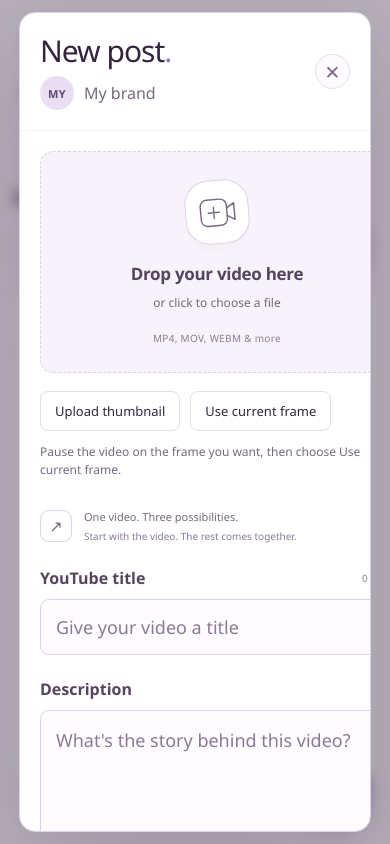
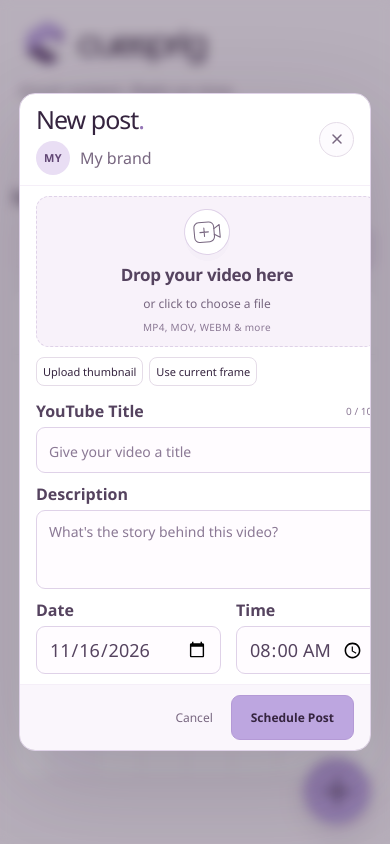
Before and after one commit to josephismikhail/cuesprig, a website with bundled scripts: page public/index.html in a window 390 px wide. Both pictures are taken after a click on the button 73 px from the left and 385 px from the top of the page. Built offline with nearby package versions, Linux system fonts and the light colour scheme.

Commit message:
Fit the post composer on one screen (#26)
Co-authored-by: Cuesprig contributors <contributors@users.noreply.github.com>

```diff
--- a/public/index.html
+++ b/public/index.html
@@ -124,7 +124,7 @@
 
   <dialog id="composer" aria-labelledby="composer-title">
     <form id="post-form">
-      <div class="composer-header"><div><h2 id="composer-title">New post<span>.</span></h2><div class="composer-brand"><span class="avatar" id="composer-avatar" aria-hidden="true"></span><span id="composer-brand"></span><label class="sr-only" for="composer-brand-select">Posting brand</label><select id="composer-brand-select" aria-label="Posting brand" hidden></select></div></div><button class="close-button" id="close-composer" type="button" aria-label="Close editor">×</button></div>
+      <div class="composer-header"><div><h2 id="composer-title">New post<span>.</span></h2><div class="composer-brand"><span class="avatar" id="composer-avatar" aria-hidden="true"></span><span id="composer-brand"></span><label class="sr-only" for="composer-brand-select">Posting brand</label><select id="composer-brand-select" aria-label="Posting brand" hidden></select></div></div><button class="close-button" id="close-composer" type="button" aria-label="Close editor"><svg viewBox="0 0 20 20" aria-hidden="true"><path d="m6 6 8 8m0-8-8 8"/></svg></button></div>
       <div class="composer-body">
         <div class="media-column">
           <div id="drop-zone" class="drop-zone">
@@ -136,18 +136,17 @@
             <img id="thumbnail-preview" alt="Selected video thumbnail" hidden>
             <div><button type="button" class="picture-button" id="upload-thumbnail">Upload thumbnail</button><button type="button" class="picture-button" id="capture-thumbnail" disabled>Use current frame</button><button type="button" class="text-button" id="remove-thumbnail" hidden>Remove</button></div>
             <input type="file" id="thumbnail-file" accept="image/png,image/jpeg,image/webp" hidden>
-            <p>Pause the video on the frame you want, then choose Use current frame.</p>
           </section>
           <div class="file-details" id="file-details"><span class="file-icon" aria-hidden="true">↗</span><div><strong id="file-name">One video. Three possibilities.</strong><span id="file-size">Start with the video. The rest comes together.</span></div></div>
         </div>
         <div class="details-column">
-          <div class="field"><div class="label-row"><label for="post-title">YouTube title</label><span id="title-count">0 / 100</span></div><input id="post-title" placeholder="Give your video a title" maxlength="100" required autocomplete="off"></div>
-          <div class="field description-field"><label for="post-description">Description</label><textarea id="post-description" placeholder="What's the story behind this video?"></textarea><div class="description-note"><span>Shared across all three platforms</span><span class="platform-marks" aria-label="YouTube, TikTok, Instagram"><span title="YouTube">▶</span><span title="TikTok">♪</span><span title="Instagram">◎</span></span></div></div>
+          <div class="field"><div class="label-row"><label for="post-title">YouTube Title</label><span id="title-count">0 / 100</span></div><input id="post-title" placeholder="Give your video a title" maxlength="100" required autocomplete="off"></div>
+          <div class="field description-field"><label for="post-description">Description</label><textarea id="post-description" placeholder="What's the story behind this video?"></textarea></div>
           <div class="date-fields"><div class="field"><label for="post-date">Date</label><input type="date" id="post-date" required></div><div class="field"><label for="post-time">Time</label><input type="time" id="post-time" required value="17:00"></div></div>
           <p class="form-error" id="form-error" role="alert" hidden></p>
         </div>
       </div>
-      <div class="composer-footer"><span><span class="legend-dot"></span>Saved on this device. Nothing is published.</span><div><button class="cancel-button" type="button" id="cancel">Cancel</button><button class="save-button" type="submit" id="save-post">Schedule Post</button></div></div>
+      <div class="composer-footer"><div><button class="cancel-button" type="button" id="cancel">Cancel</button><button class="save-button" type="submit" id="save-post">Schedule Post</button></div></div>
     </form>
   </dialog>
 </body>
--- a/public/styles.css
+++ b/public/styles.css
@@ -84,7 +84,7 @@ dialog::backdrop {
   display:flex;
   align-items:center;
   justify-content:space-between;
-  padding:30px 34px 24px;
+  padding:18px 24px;
   border-bottom:1px solid #F5EFF8
 }
 
@@ -118,8 +118,8 @@ h2>span {
 .composer-body {
   display:grid;
   grid-template-columns:1fr 1.1fr;
-  gap:36px;
-  padding:30px 34px 34px
+  gap:24px;
+  padding:18px 24px
 }
 
 .media-column {
@@ -129,7 +129,7 @@ h2>span {
 }
 
 .drop-zone {
-  min-height:340px;
+  min-height:clamp(156px, 32dvh, 270px);
   flex:1;
   background:#F8F2FA;
   border:1.5px dashed #DFD2E8;
@@ -154,7 +154,7 @@ h2>span {
   flex-direction:column;
   width:100%;
   height:100%;
-  min-height:340px;
+  min-height:clamp(156px, 32dvh, 270px);
   justify-content:center;
   padding:25px
 }
@@ -162,18 +162,18 @@ h2>span {
 .upload-illustration {
   display:grid;
   place-items:center;
-  width:86px;
-  height:86px;
+  width:56px;
+  height:56px;
   border-radius:24px;
   border:1px solid #DFD2E8;
   background:#fff;
   box-shadow:0 7px 0 -1px #F5EFF8;
   transform:rotate(-5deg);
-  margin-bottom:29px
+  margin-bottom:14px
 }
 
 .upload-illustration svg {
-  width:45px;
+  width:34px;
   fill:none;
   stroke:#786780;
   stroke-width:1.5;
@@ -195,7 +195,7 @@ h2>span {
 }
 
 .choose-video small {
-  margin-top:38px;
+  margin-top:12px;
   color:#8B7995;
   font-size:10px;
   letter-spacing:.3px
@@ -210,7 +210,7 @@ h2>span {
 }
 #preview-player {
   width:100%;
-  height:340px;
+  height:clamp(156px, 36dvh, 300px);
   object-fit:contain
 }
 
@@ -229,8 +229,8 @@ h2>span {
   display:flex;
   align-items:center;
   gap:12px;
-  margin-top:17px;
-  min-height:35px
+  margin-top:10px;
+  min-height:32px
 }
 
 .file-icon {
@@ -269,7 +269,7 @@ h2>span {
 .details-column {
   display:flex;
   flex-direction:column;
-  gap:23px
+  gap:14px
 }
 
 .field {
@@ -323,33 +323,6 @@ textarea {
   flex:1
 }
 
-.description-note {
-  display:flex;
-  justify-content:space-between;
-  align-items:center;
-  font-size:10px;
-  color:#8B7995;
-  gap:8px
-}
-
-.platform-marks {
-  display:flex;
-  gap:7px;
-  align-items:center
-}
-
-.platform-marks>span {
-  border:1px solid #DFD2E8;
-  background:#FDFBFE;
-  border-radius:5px;
-  width:21px;
-  height:21px;
-  display:grid;
-  place-items:center;
-  color:#786780;
-  font-size:12px
-}
-
 .date-fields {
   display:grid;
   grid-template-columns:1.25fr 1fr;
@@ -362,21 +335,13 @@ textarea {
 }
 
 .composer-footer {
-  padding:22px 34px;
+  padding:14px 24px;
   display:flex;
-  justify-content:space-between;
+  justify-content:flex-end;
   align-items:center;
   border-top:1px solid #F5EFF8;
   background:#FAF6FC;
   gap:15px
-}
-
-.composer-footer>span {
-  display:flex;
-  align-items:center;
-  gap:8px;
-  font-size:10px;
-  color:#786780
 }
 
 .composer-footer>div {
@@ -505,14 +470,15 @@ textarea {
   .post-card small { font-size: 9px; }
   .add-button { width: 66px; height: 66px; right: 20px; bottom: 20px; }
   dialog { width: calc(100% - 24px); max-height: calc(100dvh - 24px); border-radius: 16px; }
-  .composer-header { padding: 20px; }
-  .composer-body { grid-template-columns: 1fr; padding: 20px; gap: 24px; }
-  .drop-zone, .choose-video { min-height: 220px; }
-  .choose-video small { margin-top: 20px; }
-  .upload-illustration { margin-bottom: 18px; width: 64px; height: 64px; }
-  .composer-footer { padding: 18px 20px; flex-wrap: wrap; }
+  .composer-header { padding: 12px 16px; }
+  .composer-body { grid-template-columns: 1fr; padding: 12px 16px; gap: 14px; }
+  .drop-zone, .choose-video { min-height: 130px; }
+  #preview-player { height: clamp(112px, 18dvh, 150px); }
+  .choose-video { padding: 12px; }
+  .choose-video small { margin-top: 8px; }
+  .upload-illustration { margin-bottom: 8px; width: 46px; height: 46px; }
+  .composer-footer { padding: 10px 16px; }
   .composer-footer > div { margin-left: auto; }
-  .description-note { font-size: 9px; }
   .topbar { display: grid; grid-template-columns: 1fr; gap: 10px; padding-bottom: 12px; }
   .topbar-caption { position: static; }
   .workspace-actions { margin-left: 0; justify-content: space-between; }
@@ -582,10 +548,32 @@ textarea {
 .composer-brand { display: flex; align-items: center; gap: 10px; font-size: 16px; }
 #composer-brand-select { padding: 8px 28px 8px 10px; font: inherit; color: inherit; border: 1px solid var(--border); border-radius: 8px; background: transparent; max-width: 240px; }
 #composer .field label { font-size: 16px; }
-#composer .field input, #composer .field textarea { font-size: 18px; padding: 15px; }
-#post-description { min-height: 180px; }
-.thumbnail-editor { margin-top: 18px; }
+#composer .field input, #composer .field textarea { font-size: 18px; padding: 10px 12px; }
+#post-title::placeholder, #post-description::placeholder { font-size: 14px; }
+#close-composer { display: grid; place-items: center; padding: 0; flex-shrink: 0; }
+#close-composer svg { width: 20px; height: 20px; fill: none; stroke: currentColor; stroke-width: 1.5; stroke-linecap: round; }
+#post-description { height: clamp(84px, 19dvh, 160px); min-height: 0; resize: none; }
+.thumbnail-editor { display: flex; align-items: center; gap: 12px; margin-top: 10px; }
 .thumbnail-editor>div { display: flex; flex-wrap: wrap; gap: 10px; align-items: center; }
-.thumbnail-editor img { display: block; max-width: 100%; max-height: 180px; border-radius: 10px; margin-bottom: 12px; object-fit: contain; }
-.thumbnail-editor p { font-size: 12px; line-height: 1.5; color: var(--muted); }
+.thumbnail-editor img { width: 64px; height: 48px; border-radius: 7px; object-fit: contain; background: #F5EFF8; }
 .sr-only { position: absolute; width: 1px; height: 1px; padding: 0; overflow: hidden; clip-path: inset(50%); white-space: nowrap; }
+
+@media (max-height: 650px) {
+  .composer-header, .composer-footer { padding-block: 10px; }
+  .composer-body { padding-block: 12px; }
+  .details-column { gap: 10px; }
+  .composer-body .field { gap: 5px; }
+}
+
+@media (max-width: 680px) {
+  .composer-header, .composer-body { padding-block: 10px; }
+  .composer-header h2 { font-size: 25px; }
+  .composer-body .field { gap: 5px; }
+  .details-column { gap: 10px; }
+  .composer-body .file-details { margin-top: 5px; }
+  .media-column:has(#video-preview[hidden]) .file-details { display: none; }
+  .thumbnail-editor img { width: 44px; height: 36px; }
+  .thumbnail-editor, .thumbnail-editor>div { gap: 6px; }
+  .thumbnail-editor .picture-button, .thumbnail-editor .text-button { font-size: 11px; padding: 6px; }
+  #post-description { height: clamp(76px, 13dvh, 110px); }
+}
```
Also changed, not shown: tests/extension.browser.mjs (+1 -1 lines).
